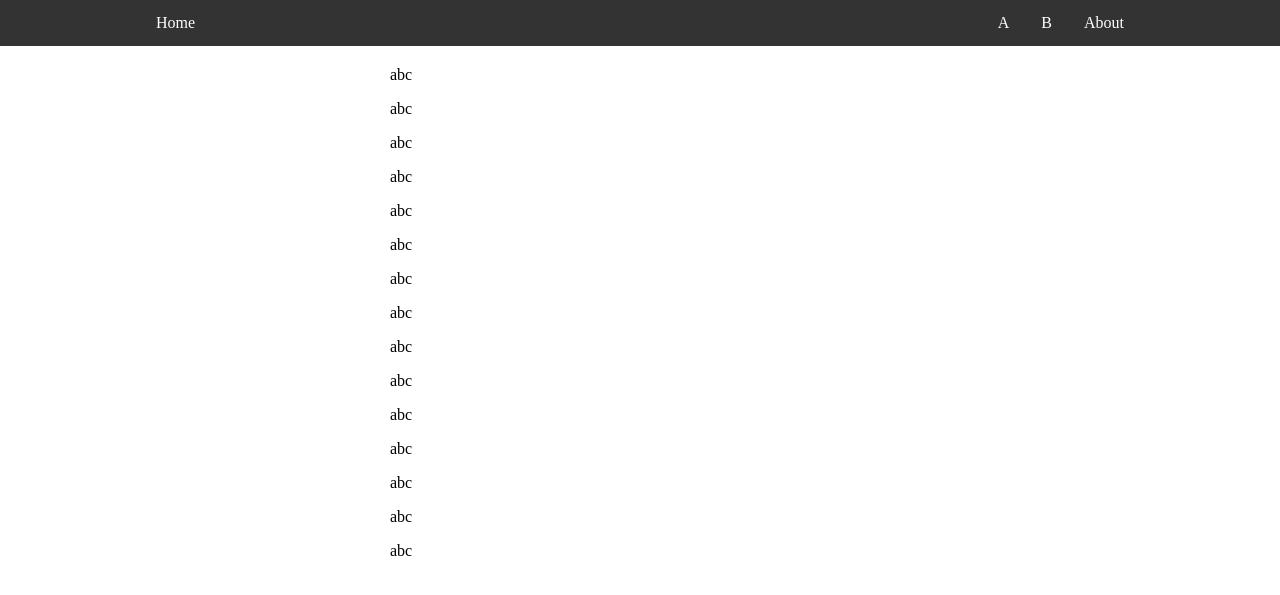
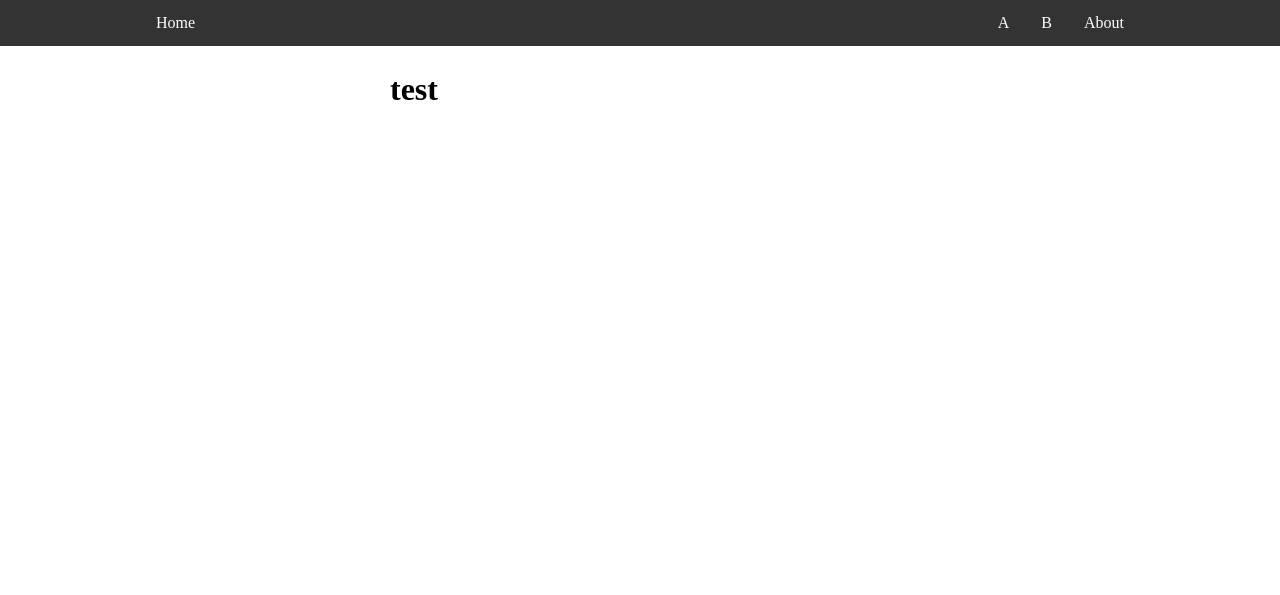
Before and after one commit to iamhabi/iamhabi.github.io, a Jekyll site: the page built from index.html, in a window 1280 px wide. Shown: the top 595 px of the page. Built offline with Jekyll 4.4.1, drawn with Linux system fonts in a browser that asks for light colours.

Commit message:
Update index.html

```diff
--- a/index.html
+++ b/index.html
@@ -3,4 +3,11 @@ layout: default
 title: test
 ---
 
-<p>abc</p><p>abc</p><p>abc</p><p>abc</p><p>abc</p><p>abc</p><p>abc</p><p>abc</p><p>abc</p><p>abc</p><p>abc</p><p>abc</p><p>abc</p><p>abc</p><p>abc</p>
+<h1>{{ page.title }}</h1>
+<ul class="posts">
+
+  {% for post in site.posts %}
+    <li><span>{{ post.date | date_to_string }}</span> &raquo; <a href="{{ post.url }}" title="{{ post.title }}">{{ post.title }}</a></li>
+  {% endfor %}
+
+</ul>
```
